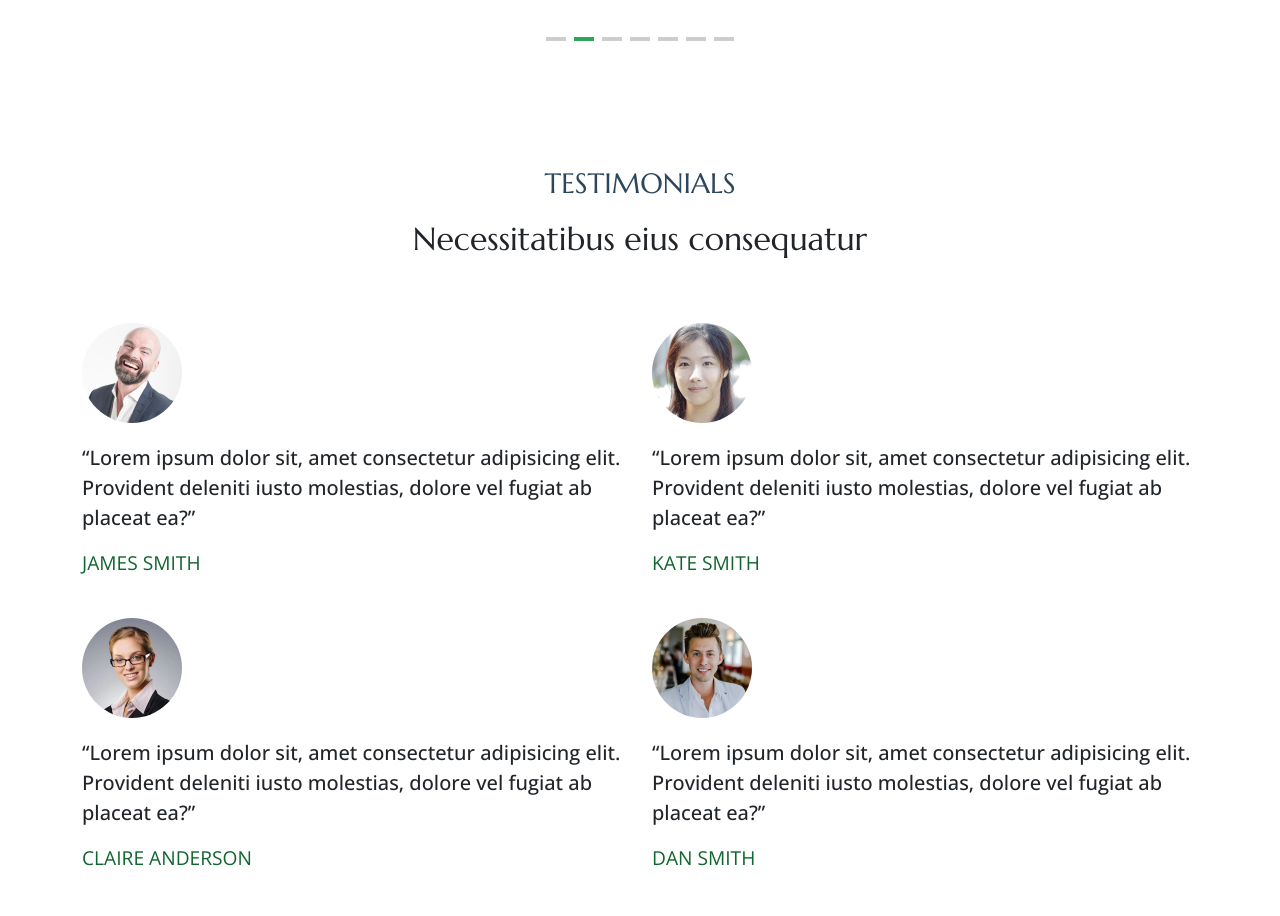
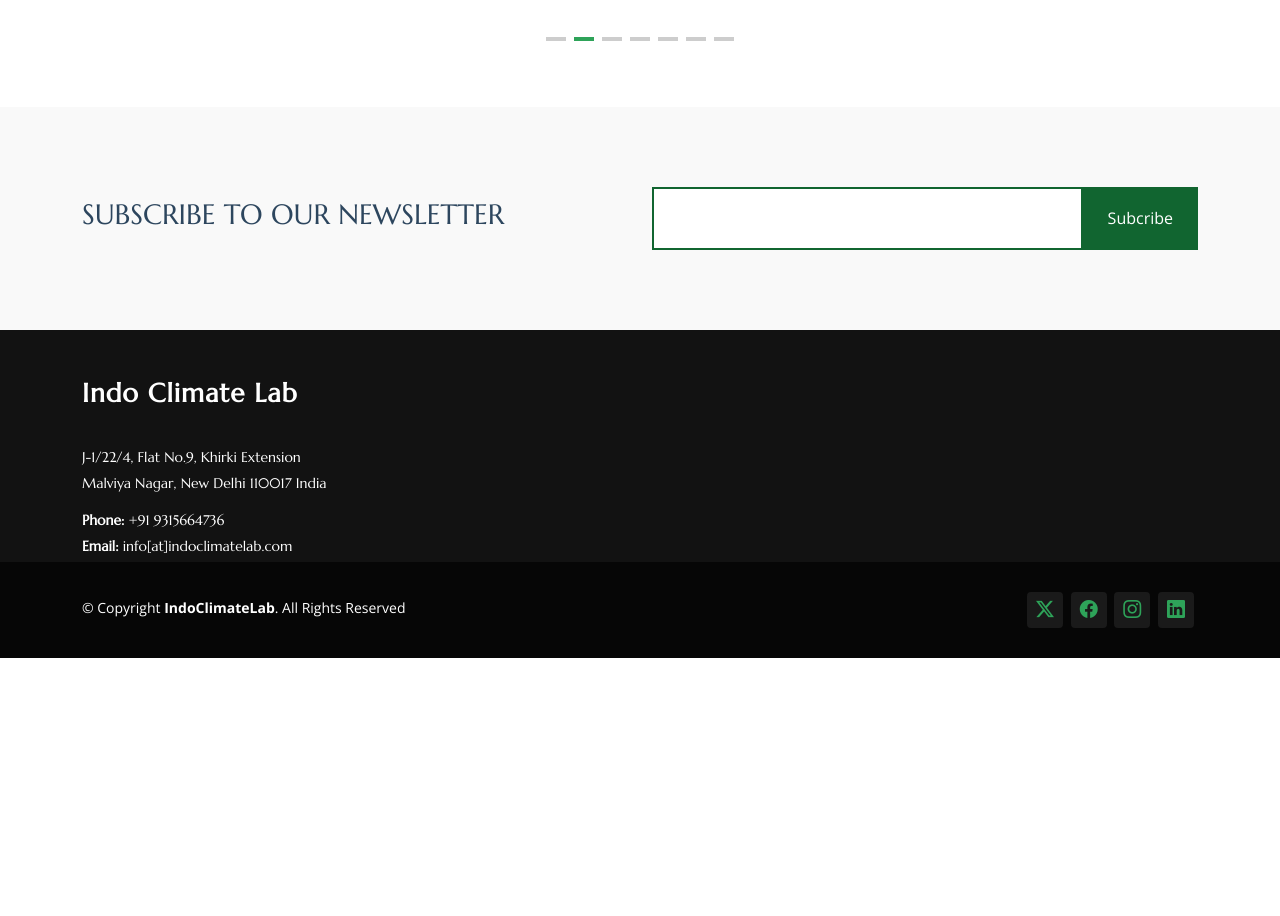
Before and after one commit to indoClimateLab/Website, a plain HTML site: page index.html in a window 1280 px wide. Shown: the part 3873-4789 px from the top of the page. After the commit the page ends 4531 px from the top, so only its background shows below. Drawn offline with nearby package versions, Linux system fonts and the light colour scheme.

Commit message:
feat : disabled testimonial section

```diff
--- a/index.html
+++ b/index.html
@@ -566,14 +566,16 @@
     </section><!-- /Services 2 Section -->
 
     <!-- Testimonials Section -->
-    <section class="testimonials-12 testimonials section" id="testimonials">
+    <!-- <section class="testimonials-12 testimonials section" id="testimonials"> -->
       <!-- Section Title -->
-      <div class="container section-title" data-aos="fade-up">
+      <!-- <div class="container section-title" data-aos="fade-up">
         <h2>TESTIMONIALS</h2>
         <p>Necessitatibus eius consequatur</p>
-      </div><!-- End Section Title -->
+      </div> -->
 
-      <div class="testimonial-wrap">
+      <!-- End Section Title -->
+
+      <!-- <div class="testimonial-wrap">
         <div class="container">
           <div class="row">
             <div class="col-md-6 mb-4 mb-md-4">
@@ -631,7 +633,9 @@
           </div>
         </div>
       </div>
-    </section><!-- /Testimonials Section -->
+    </section> -->
+
+    <!-- /Testimonials Section -->
 
     <!-- Recent Posts Section -->
     <!-- <section id="recent-posts" class="recent-posts section"> -->
```
